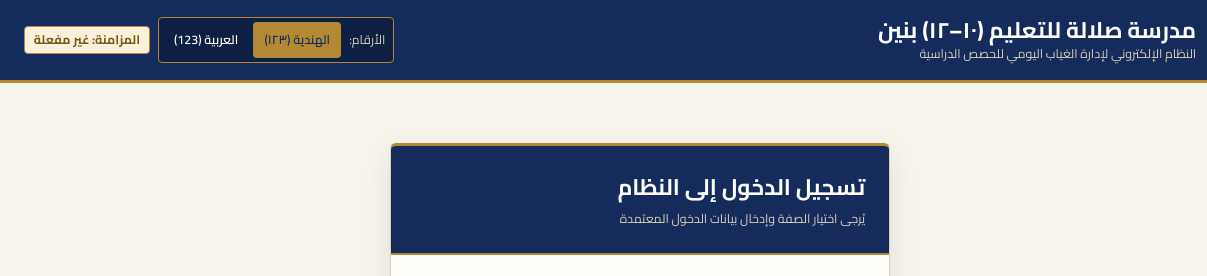
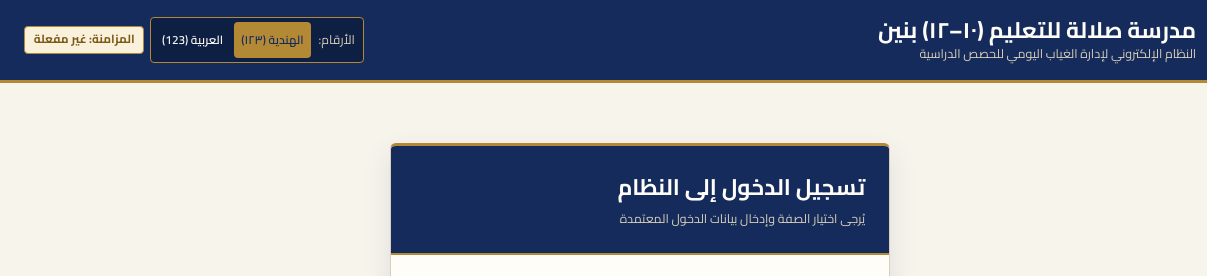
Before and after one commit to salalahsec/absence-system, a plain HTML site: page index.html in a window 1280 px wide. Shown: the top 276 px of the page, 0-1207 px from the left. Drawn offline with Linux system fonts and the light colour scheme.

Commit message:
Add files via upload

```diff
--- a/index.html
+++ b/index.html
@@ -1246,6 +1246,14 @@
 
     :root { box-sizing: border-box; padding-top: env(safe-area-inset-top, 0px); padding-bottom: env(safe-area-inset-bottom, 0px); }
     html { scroll-padding-top: env(safe-area-inset-top, 0px); }
+      /* Header buttons: one compact row */
+    .header-controls { flex-wrap: nowrap; overflow-x: auto; max-width: 100%; gap: 0.35rem; scrollbar-width: thin; }
+    .header-controls > * { flex: 0 0 auto; }
+    .header-controls .btn { padding: 0.3rem 0.6rem; font-size: 0.78rem; line-height: 1.2; white-space: nowrap; min-height: 0; }
+    .header-controls .btn svg { width: 13px; height: 13px; }
+    .header-controls .badge, .header-controls .user-chip, .header-controls .save-status-pill { font-size: 0.74rem; white-space: nowrap; }
+    .numeral-toggle { font-size: 0.74rem; white-space: nowrap; }
+    .numeral-btn { padding: 0.2rem 0.45rem; font-size: 0.74rem; white-space: nowrap; }
   </style>
   <script src="https://cdnjs.cloudflare.com/ajax/libs/xlsx/0.18.5/xlsx.full.min.js"></script>
 </head>
```
